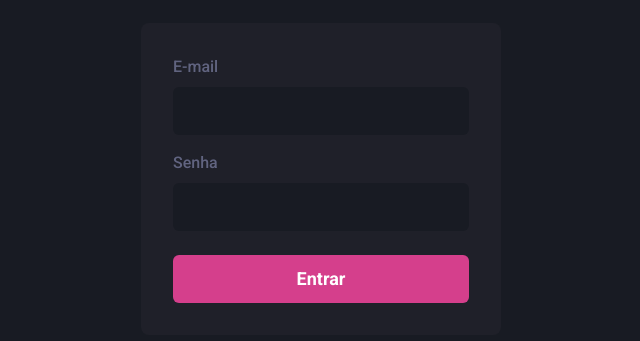
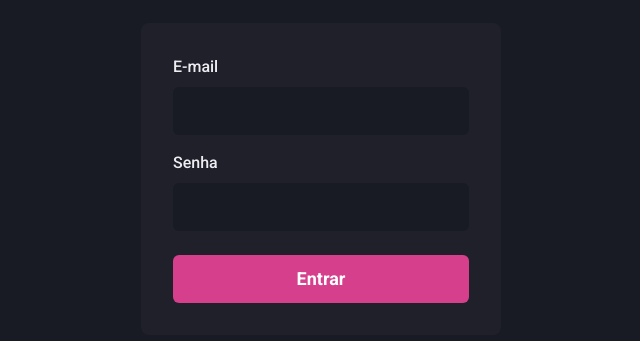
Before and after one commit to cassiosilva93/go-dashboard, a Next.js app: page / in a window 1280 px wide. Shown: the part 221-562 px from the top of the page, without its empty margins (319-959 px from the left). Built offline with nearby package versions, Linux system fonts and the light colour scheme.

Commit message:
fix: global font color

```diff
--- a/src/styles/theme.ts
+++ b/src/styles/theme.ts
@@ -23,7 +23,7 @@ export const theme = extendTheme({
     global: {
       body: {
         bg: 'gray.900',
-        color: 'gray.500'
+        color: 'gray.50'
       }
     }
   }
```
